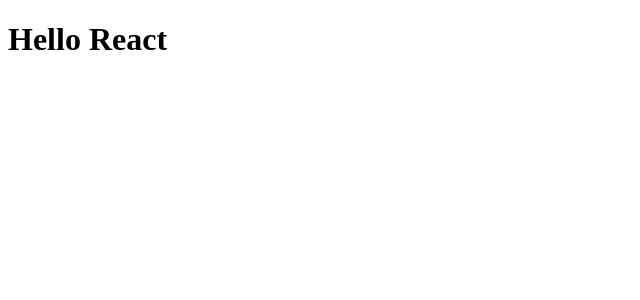
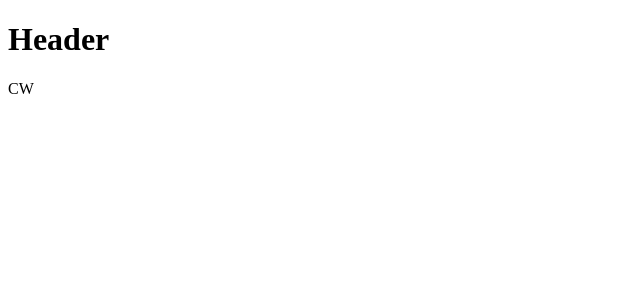
Before and after one commit to Bunyamin54/React_Devoloper, a React (Create React App) app in the folder rc02_comp-jsx/: page / in a window 1280 px wide. Shown: the top 300 px of the page, without its empty margins (0-640 px from the left). Built offline with nearby package versions, Linux system fonts and the light colour scheme.

Commit message:
snippets react

```diff
--- a/rc02_comp-jsx/src/App.js
+++ b/rc02_comp-jsx/src/App.js
@@ -1,8 +1,13 @@
+import Header from "./Header";
 
 function App() {
   return (
+    <div>
 
-       <h1>Hello React </h1>
+
+    <Header/>
+
+    </div>
 
   );
 }
--- a/rc02_comp-jsx/src/Header.js
+++ b/rc02_comp-jsx/src/Header.js
@@ -4,7 +4,7 @@
     // !JS
     return(
          <header>
-        <h1>Hedaer</h1>
+        <h1>Header</h1>
         <p>CW</p>
     {/* JSX */}
         </header>
```
Also changed, not shown: rc02_comp-jsx/src/Footer.js (added).
